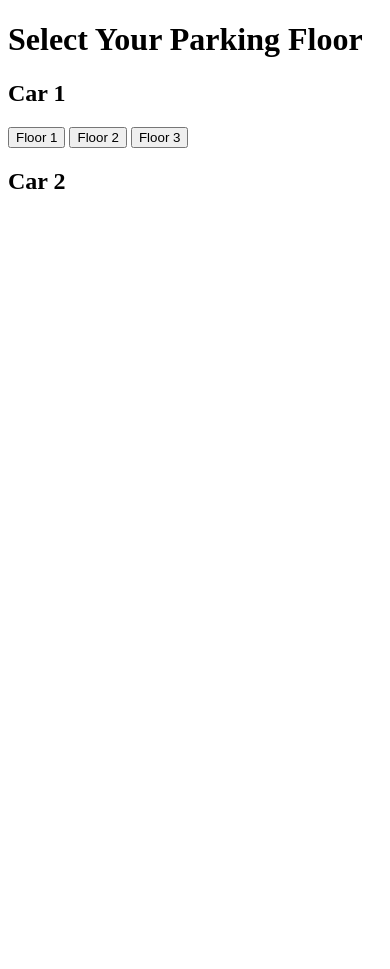
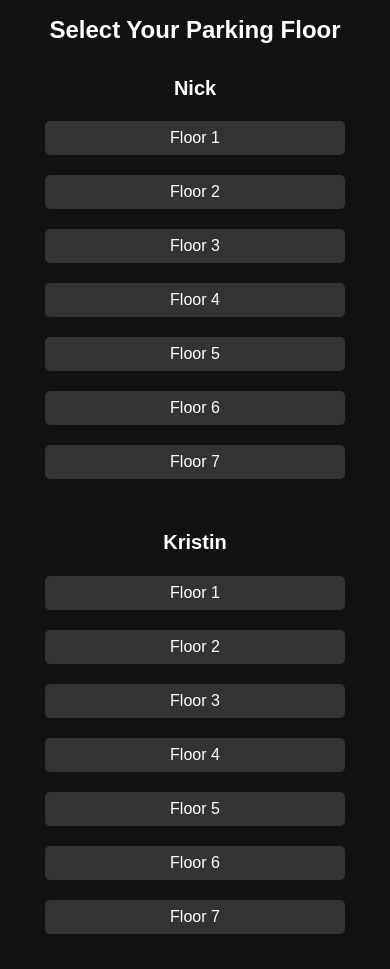
Before and after one commit to namato18/ParkingGarage, a plain HTML site: page index.html in a window 390 px wide. Before the commit the page ends 844 px from the top, so only its background shows below. Drawn offline with Linux system fonts and the light colour scheme.

Commit message:
added css

```diff
--- a/functions.js
+++ b/functions.js
@@ -9,22 +9,43 @@ const appSettings = {
 const app = initializeApp(appSettings)
 const database = getDatabase(app)
 
-// Function to handle floor selection for cars
+// Function to handle floor selection for cars and apply button highlighting
 function selectFloor(car, floor) {
     // Create a reference in the Firebase Realtime Database
     const carRef = ref(database, `cars/${car}`);
 
     // Push the selected floor data to Firebase
-    set(carRef, {
-        floor: floor
-    }).then(() => {
-        console.log(`Floor ${floor} selected for ${car}`);
-    }).catch(error => {
-        console.error('Error writing to Firebase', error);
-    });
+    set(carRef, { floor: floor })
+        .then(() => {
+            console.log(`Floor ${floor} selected for ${car}`);
+
+            // Highlight the clicked button
+            const selectedButton = document.getElementById(`${car}-floor${floor}`);
+            // Remove 'selected' class from all buttons for the specific car
+            const carButtons = document.querySelectorAll(`#${car}-floors button`);
+            carButtons.forEach(button => button.classList.remove('selected'));
+
+            // Add 'selected' class to the clicked button
+            selectedButton.classList.add('selected');
+        })
+        .catch(error => {
+            console.error('Error writing to Firebase', error);
+        });
 }
 
 // Add event listeners for buttons
 document.getElementById('car1-floor1').addEventListener('click', () => selectFloor('car1', 1));
 document.getElementById('car1-floor2').addEventListener('click', () => selectFloor('car1', 2));
 document.getElementById('car1-floor3').addEventListener('click', () => selectFloor('car1', 3));
+document.getElementById('car1-floor4').addEventListener('click', () => selectFloor('car1', 4));
+document.getElementById('car1-floor5').addEventListener('click', () => selectFloor('car1', 5));
+document.getElementById('car1-floor6').addEventListener('click', () => selectFloor('car1', 6));
+document.getElementById('car1-floor7').addEventListener('click', () => selectFloor('car1', 7));
+
+document.getElementById('car2-floor1').addEventListener('click', () => selectFloor('car2', 1));
+document.getElementById('car2-floor2').addEventListener('click', () => selectFloor('car2', 2));
+document.getElementById('car2-floor3').addEventListener('click', () => selectFloor('car2', 3));
+document.getElementById('car2-floor4').addEventListener('click', () => selectFloor('car2', 4));
+document.getElementById('car2-floor5').addEventListener('click', () => selectFloor('car2', 5));
+document.getElementById('car2-floor6').addEventListener('click', () => selectFloor('car2', 6));
+document.getElementById('car2-floor7').addEventListener('click', () => selectFloor('car2', 7));
--- /dev/null
+++ b/index.css
@@ -0,0 +1,69 @@
+/* Dark theme background and text color */
+body {
+    background-color: #121212;
+    color: #ffffff;
+    font-family: Arial, sans-serif;
+    margin: 0;
+    padding: 0;
+    display: flex;
+    flex-direction: column;
+    align-items: center;
+    justify-content: center;
+    min-height: 100vh;
+}
+
+/* General button styling */
+button {
+    background-color: #333333;
+    color: #ffffff;
+    border: none;
+    padding: 10px 20px;
+    margin: 5px;
+    font-size: 18px;
+    border-radius: 5px;
+    cursor: pointer;
+    width: 100%;
+    max-width: 300px;
+    transition: background-color 0.3s ease;
+}
+
+/* Button hover effect */
+button:hover {
+    background-color: #444444;
+}
+
+/* Headings */
+h1, h2 {
+    text-align: center;
+}
+
+/* Section for each car */
+#car1-floors, #car2-floors {
+    display: flex;
+    flex-wrap: wrap;
+    justify-content: center;
+    gap: 10px;
+    margin-bottom: 30px;
+}
+
+/* Media query for mobile responsiveness */
+@media (max-width: 600px) {
+    h1 {
+        font-size: 24px;
+    }
+
+    h2 {
+        font-size: 20px;
+    }
+
+    button {
+        font-size: 16px;
+        padding: 8px 15px;
+    }
+}
+
+/* Highlight selected button */
+.selected {
+    background-color: #1e90ff; /* A blue color for the selected state */
+    color: #ffffff;
+}
--- a/index.html
+++ b/index.html
@@ -3,23 +3,34 @@
 <head>
     <meta charset="UTF-8">
     <meta name="viewport" content="width=device-width, initial-scale=1.0">
+    <link rel="stylesheet" href="index.css">
     <title>Parking Floor Selector</title>
 </head>
 <body>
     <h1>Select Your Parking Floor</h1>
 
     <!-- Car 1 Floor Buttons -->
-    <h2>Car 1</h2>
+    <h2>Nick</h2>
     <div id="car1-floors">
         <button id="car1-floor1">Floor 1</button>
         <button id="car1-floor2">Floor 2</button>
         <button id="car1-floor3">Floor 3</button>
+        <button id="car1-floor4">Floor 4</button>
+        <button id="car1-floor5">Floor 5</button>
+        <button id="car1-floor6">Floor 6</button>
+        <button id="car1-floor7">Floor 7</button>
     </div>
 
     <!-- Car 2 Floor Buttons -->
-    <h2>Car 2</h2>
+    <h2>Kristin</h2>
     <div id="car2-floors">
-
+        <button id="car2-floor1">Floor 1</button>
+        <button id="car2-floor2">Floor 2</button>
+        <button id="car2-floor3">Floor 3</button>
+        <button id="car2-floor4">Floor 4</button>
+        <button id="car2-floor5">Floor 5</button>
+        <button id="car2-floor6">Floor 6</button>
+        <button id="car2-floor7">Floor 7</button>
     </div>
 
 
```
